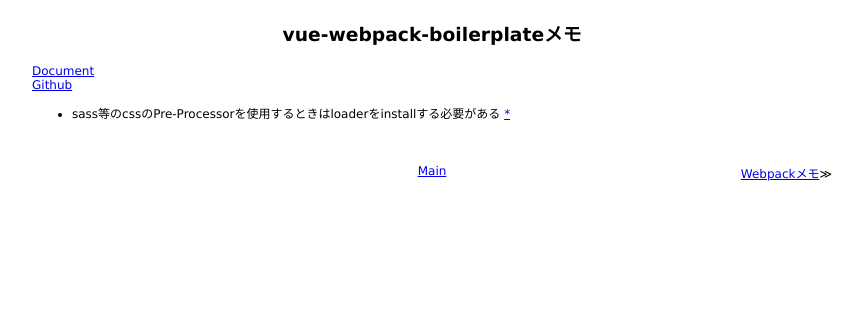
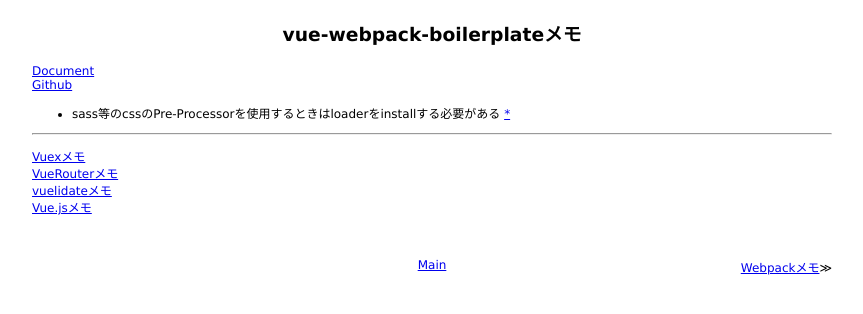
Before and after one commit to 38elements/38elements.github.com, a Jekyll site: the page built from _posts/2017-12-02-vue-webpack-boilerplate.md, in a window 1280 px wide. Shown: the top 314 px of the page, without its empty margins (208-1071 px from the left). Built offline with Jekyll 4.4.1, drawn with Linux system fonts in a browser that asks for light colours.

Commit message:
Update 2017-12-02-vue-webpack-boilerplate.md

```diff
--- a/_posts/2017-12-02-vue-webpack-boilerplate.md
+++ b/_posts/2017-12-02-vue-webpack-boilerplate.md
@@ -6,3 +6,11 @@ title: vue-webpack-boilerplateメモ
 [Github](https://github.com/vuejs-templates/webpack)
 
 * sass等のcssのPre-Processorを使用するときはloaderをinstallする必要がある [\*](http://vuejs-templates.github.io/webpack/pre-processors.html)
+
+
+<hr>
+
+[Vuexメモ](/2017/01/14/vuex.html)
+[VueRouterメモ](/2017/01/15/vue-router.html)
+[vuelidateメモ](/2017/11/09/vuelidate.html)
+[Vue.jsメモ](/2016/12/20/vuejs.html)
```
